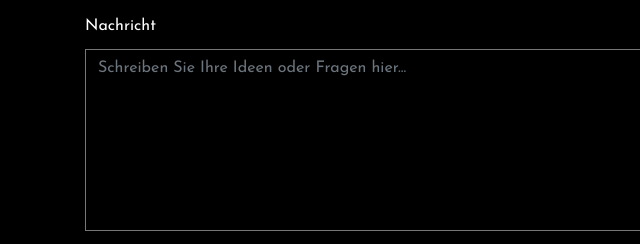
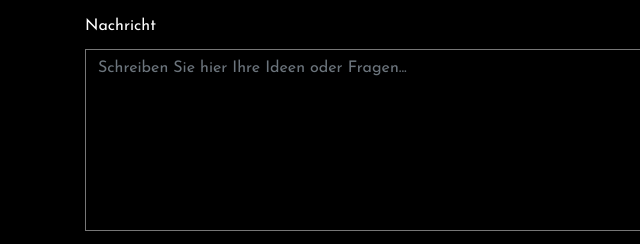
Before and after one commit to MarcGehring97/website_osman, a plain HTML site: page requests_de.html in a window 1280 px wide. Shown: the part 922-1166 px from the top of the page, 0-640 px from the left. Drawn offline with nearby package versions, Linux system fonts and the light colour scheme; files whose address does not match are found by name.

Commit message:
Update requests_de.html

```diff
--- a/requests_de.html
+++ b/requests_de.html
@@ -141,7 +141,7 @@
               <div class="row form-group">
                 <div class="col-md-12">
                   <label class="text-white" for="message">Nachricht</label>
-                  <textarea name="message" id="message" cols="30" rows="7" class="form-control" placeholder="Schreiben Sie Ihre Ideen oder Fragen hier..."></textarea>
+                  <textarea name="message" id="message" cols="30" rows="7" class="form-control" placeholder="Schreiben Sie hier Ihre Ideen oder Fragen..."></textarea>
                 </div>
               </div>
 
```
